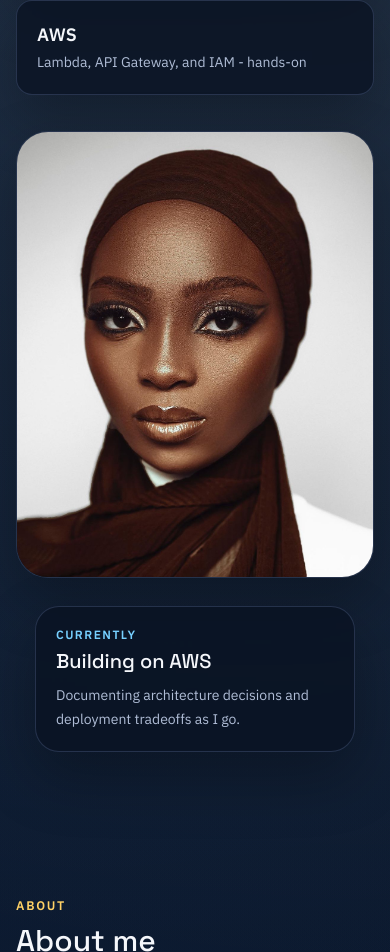
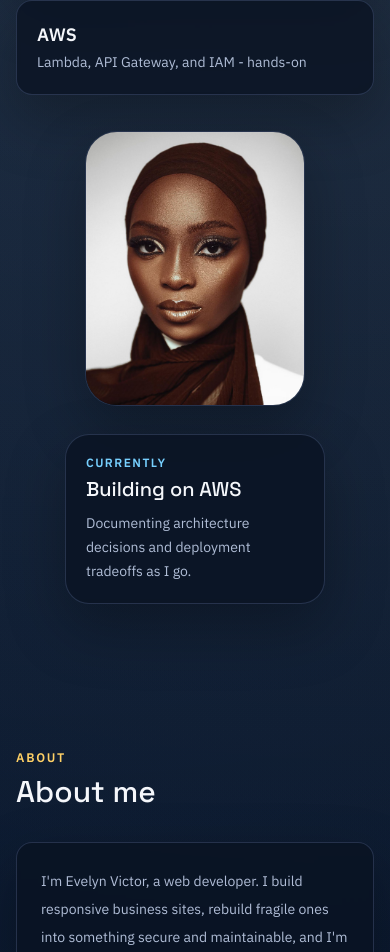
Before and after one commit to Evee2/eve.init, a React (Vite) app: page / in a window 390 px wide. Shown: the part 914-1866 px from the top of the page. Built offline with nearby package versions, Linux system fonts and the light colour scheme.

Commit message:
fix: shrink hero portrait on small screens instead of stretching full width

```diff
--- a/src/pages/Home.jsx
+++ b/src/pages/Home.jsx
@@ -66,14 +66,14 @@ function Home() {
           </div>
 
           <div className="relative grid gap-5">
-            <div className="card-surface mx-auto w-full max-w-[420px] overflow-hidden rounded-[2rem] lg:ml-auto">
+            <div className="card-surface mx-auto w-2/3 max-w-[220px] overflow-hidden rounded-[2rem] sm:w-full sm:max-w-[420px] lg:ml-auto">
               <img
                 src="/media/portrait.jpg"
                 alt="Portrait of Evelyn Victor"
-                className="aspect-[4/5] h-full min-h-[280px] w-full object-cover sm:min-h-[360px]"
+                className="aspect-[4/5] h-full min-h-0 w-full object-cover sm:min-h-[360px]"
               />
             </div>
-            <div className="card-surface mx-auto mt-2 w-full max-w-[320px] rounded-[1.5rem] p-5 lg:ml-4 lg:-mt-16">
+            <div className="card-surface mx-auto mt-2 w-full max-w-[260px] rounded-[1.5rem] p-5 sm:max-w-[320px] lg:ml-4 lg:-mt-16">
               <p className="mb-1 text-xs font-semibold uppercase tracking-[0.12em] text-accent">Currently</p>
               <p className="font-display text-xl">Building on AWS</p>
               <p className="mt-2 text-sm leading-6 text-muted">
```
